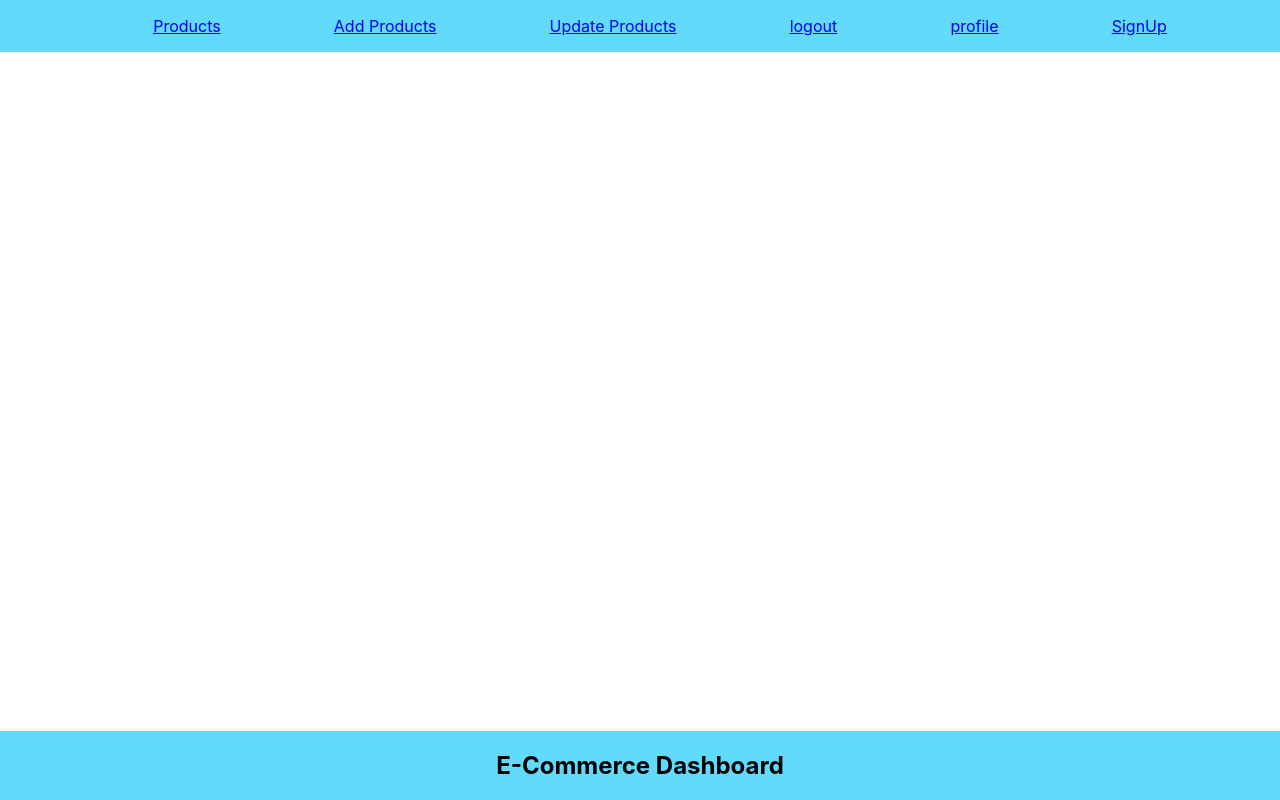
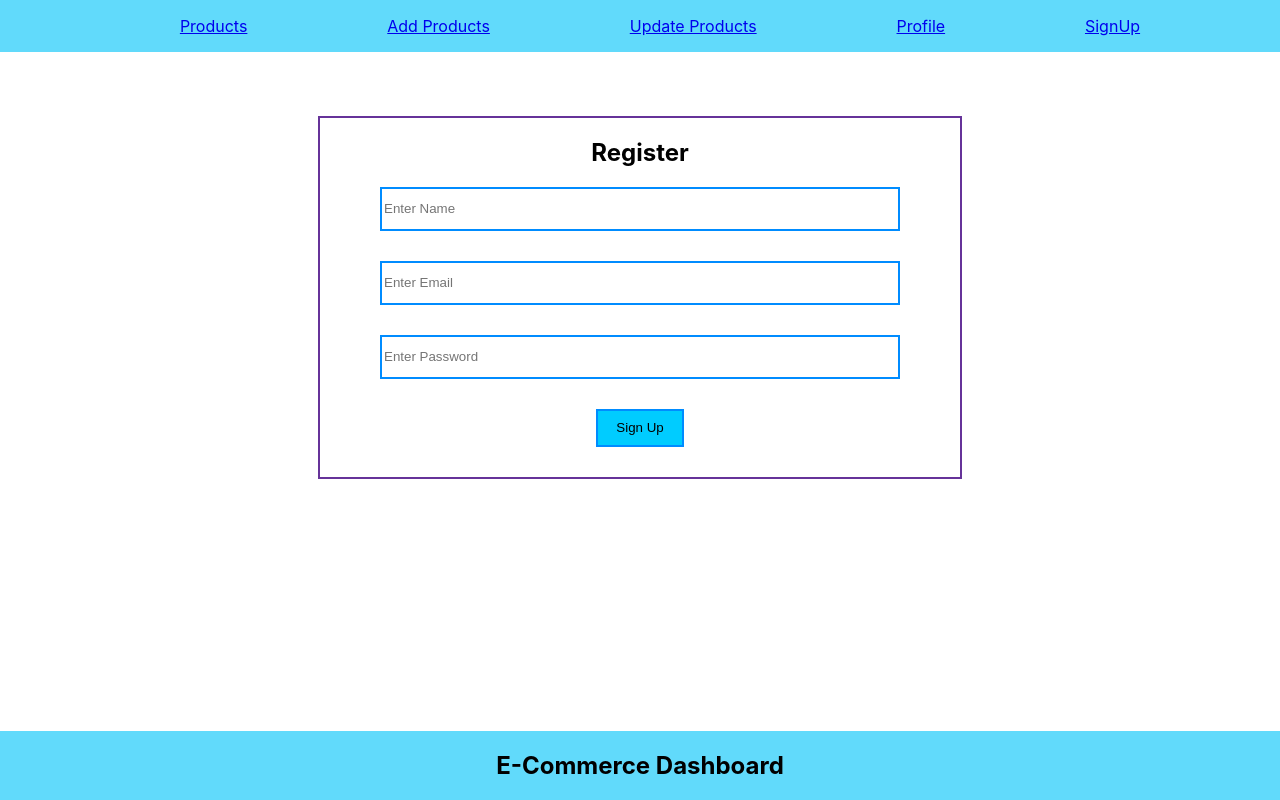
Before and after one commit to E-Commerce-VictheCG/FrontEnd, a React (Create React App) app: page /signup in a window 1280 px wide. Built offline with nearby package versions, Linux system fonts and the light colour scheme.

Commit message:
Updates made

```diff
--- a/src/App.js
+++ b/src/App.js
@@ -17,9 +17,9 @@ function App() {
             <Route path='/update' element={<h1>Update Product Componet</h1>} />
             <Route path='/logout' element={<h1>Logout Componet</h1>} />
             <Route path='/profile' element={<h1>Profile Componet</h1>} />
-            <Route path='/signup' element={<SignUp />} />
             {/* <Route path='/' element={<h1>Product Componet</h1>} /> */}
           </Route>
+            <Route path='/signup' element={<SignUp />} />
         </Routes>
         <Footer />
       </div>
--- a/src/components/Navbar.js
+++ b/src/components/Navbar.js
@@ -8,9 +8,9 @@ const Navbar = () => {
                 <li><Link to='/'><p>Products</p></Link></li>
                 <li><Link to='/add'><p>Add Products</p></Link></li>
                 <li><Link to='/update'><p>Update Products</p></Link></li>
-                <li><Link to='/logout'><p>logout</p></Link></li>
-                <li><Link to='/profile'><p>profile</p></Link></li>
-                <li>{auth ? <Link to='/logout'><p>logout</p></Link>:<Link to='/signup'><p>SignUp</p></Link>}</li>
+                {/* <li><Link to='/logout'><p>logout</p></Link></li> */}
+                <li><Link to='/profile'><p>Profile</p></Link></li>
+                <li>{auth ? <Link to='/logout'><p>Logout</p></Link>:<Link to='/signup'><p>SignUp</p></Link>}</li>
             </ul>
         </nav>
     );
--- a/src/components/Signup Page/SignUp.js
+++ b/src/components/Signup Page/SignUp.js
@@ -1,17 +1,18 @@
 import { useEffect, useState } from 'react';
-import './SignUp.css'
 import { useNavigate } from 'react-router-dom';
+import './SignUp.css';
 const SignUp=()=>{
     const [name, setname] = useState("");
     const [email, setemail] = useState("");
     const [password, setpassword] = useState("");
-    const navigate = useNavigate()
+    const navigate = useNavigate();
     useEffect(() => {
         const auth = localStorage.getItem("user");
         if (auth) {
-            navigate('/')
+            navigate('/');
         }
-    }, [ ])
+    }, [navigate])
+
 
     const collectData= async ()=> {
         console.warn([name, email, password])
```
